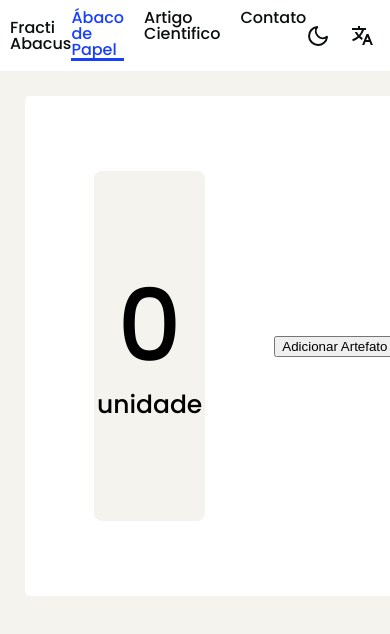
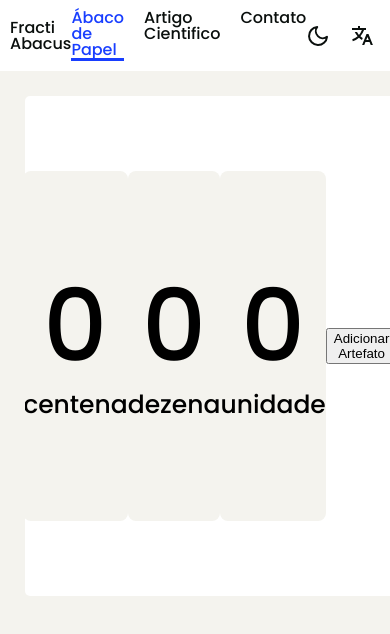
Before and after one commit to juniorsn1409/fractiabaci, a Next.js app: page / in a window 390 px wide. Shown: the top 634 px of the page. Built offline with nearby package versions, Linux system fonts and the light colour scheme.

Commit message:
[mobile-version-01]-Atualização de drag

```diff
--- a/src/components/CasaDecimal/index.tsx
+++ b/src/components/CasaDecimal/index.tsx
@@ -38,10 +38,22 @@ export default function CasaDecimal({ texto, numero }: CasaDecimalProps) {
     setNumeroExibido(numero);
   }, [numero]);
 
+  const handleDragOver = (event: { preventDefault: () => void; }) => {
+    event.preventDefault(); // Impede o comportamento padrão (não permite que o elemento seja solto aqui)
+    // Adicione estilos ou feedback visual aqui, se necessário
+  };
+  const handleDrop = (event: { preventDefault: () => void; }) => {
+    event.preventDefault(); // Impede o comportamento padrão
+    // Aqui você pode acessar o elemento que foi solto usando event.dataTransfer
+    // Atualize o estado ou execute a lógica necessária com base no elemento solto
+    // Por exemplo, você pode extrair informações do elemento solto e atualizar 'numeroExibido'
+  };
+
   return (
-    <Casa>
+    <Casa onDragOver={handleDragOver} onDrop={handleDrop}>
       <Numero>{numeroExibido}</Numero>
       <Titulo>{texto}</Titulo>
     </Casa>
+
   );
 }
--- a/src/components/Main/index.tsx
+++ b/src/components/Main/index.tsx
@@ -29,12 +29,15 @@ export default function Main() {
     // Criar um novo elemento Artefato com a chave definida como o ID único
     const novoArtefato = <Artefato key={novoArtefatoId} refExterna={mainContentRef} />;
 
+    const novaListaArtefatos = [novoArtefato, ...artefatos]
     // Adicionar o novo elemento à lista de artefatos
-    setArtefatos([...artefatos, novoArtefato]);
+    setArtefatos(novaListaArtefatos);
   };
 
   return (
     <MainContent ref={mainContentRef}>
+      <CasaDecimal texto={"centena"} numero={"0"} />
+      <CasaDecimal texto={"dezena"} numero={"0"} />
       <CasaDecimal texto={"unidade"} numero={"0"} />
       {artefatos.map((artefato) => (
         <div key={artefato.key}>{artefato}</div>
```
